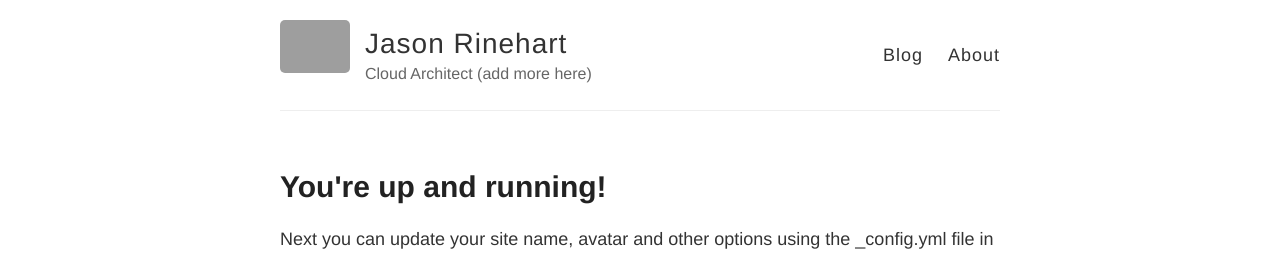
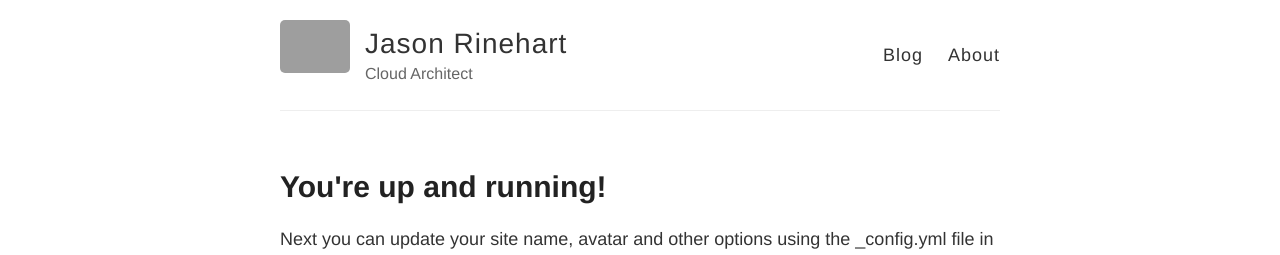
Before and after one commit to technicalanxiety/technicalanxiety.github.io, a Jekyll site: the page built from _posts/2014-3-3-Hello-World.md, in a window 1280 px wide. Shown: the top 255 px of the page. Built offline with Jekyll 4.4.1, drawn with Linux system fonts in a browser that asks for light colours; grey boxes are pictures that could not be loaded.

Commit message:
Update _config.yml

```diff
--- a/_config.yml
+++ b/_config.yml
@@ -1,6 +1,6 @@
 name: Jason Rinehart
 
-description: Cloud Architect (add more here)
+description: Cloud Architect
 
 avatar: Need to add an avatar
 
```
